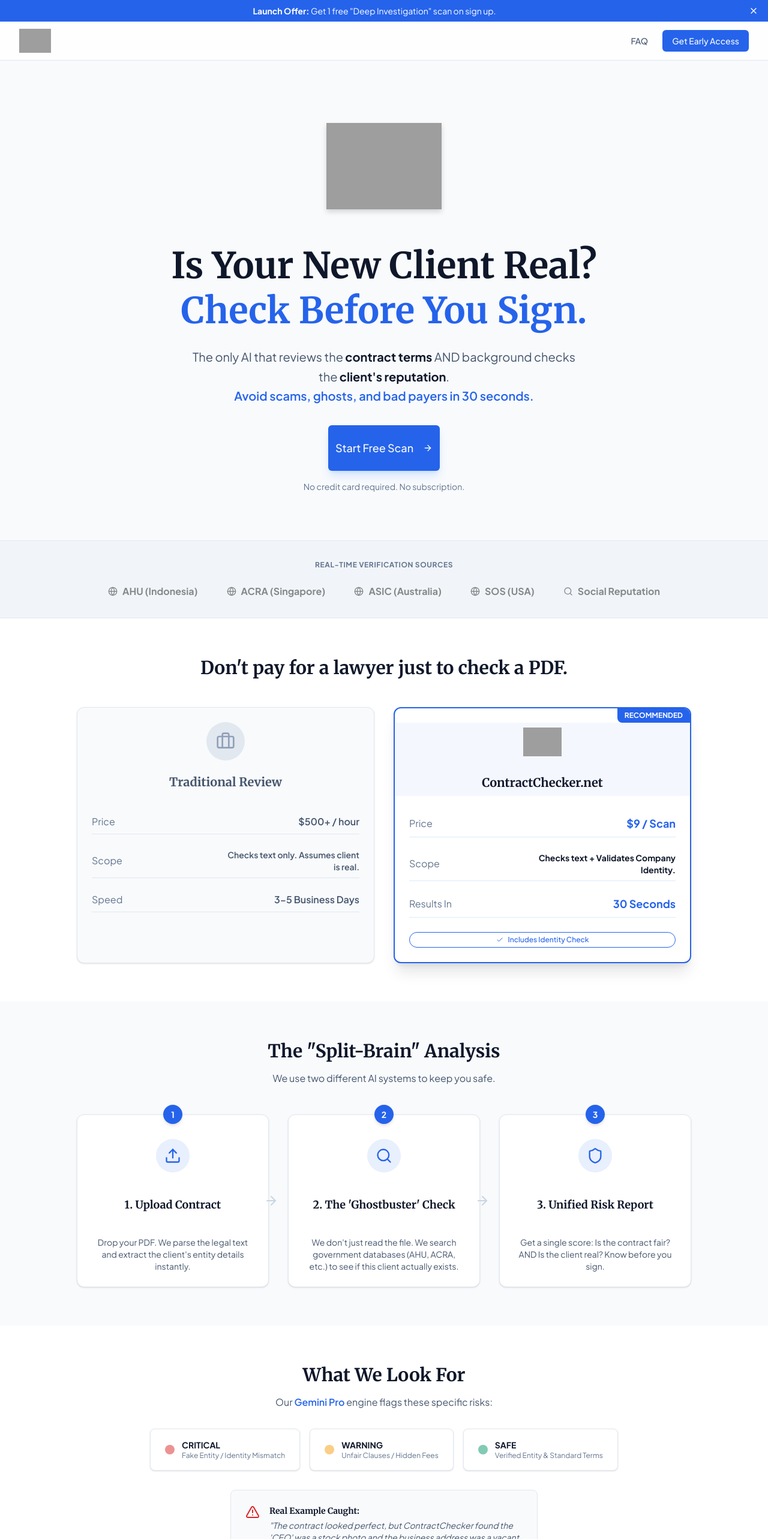
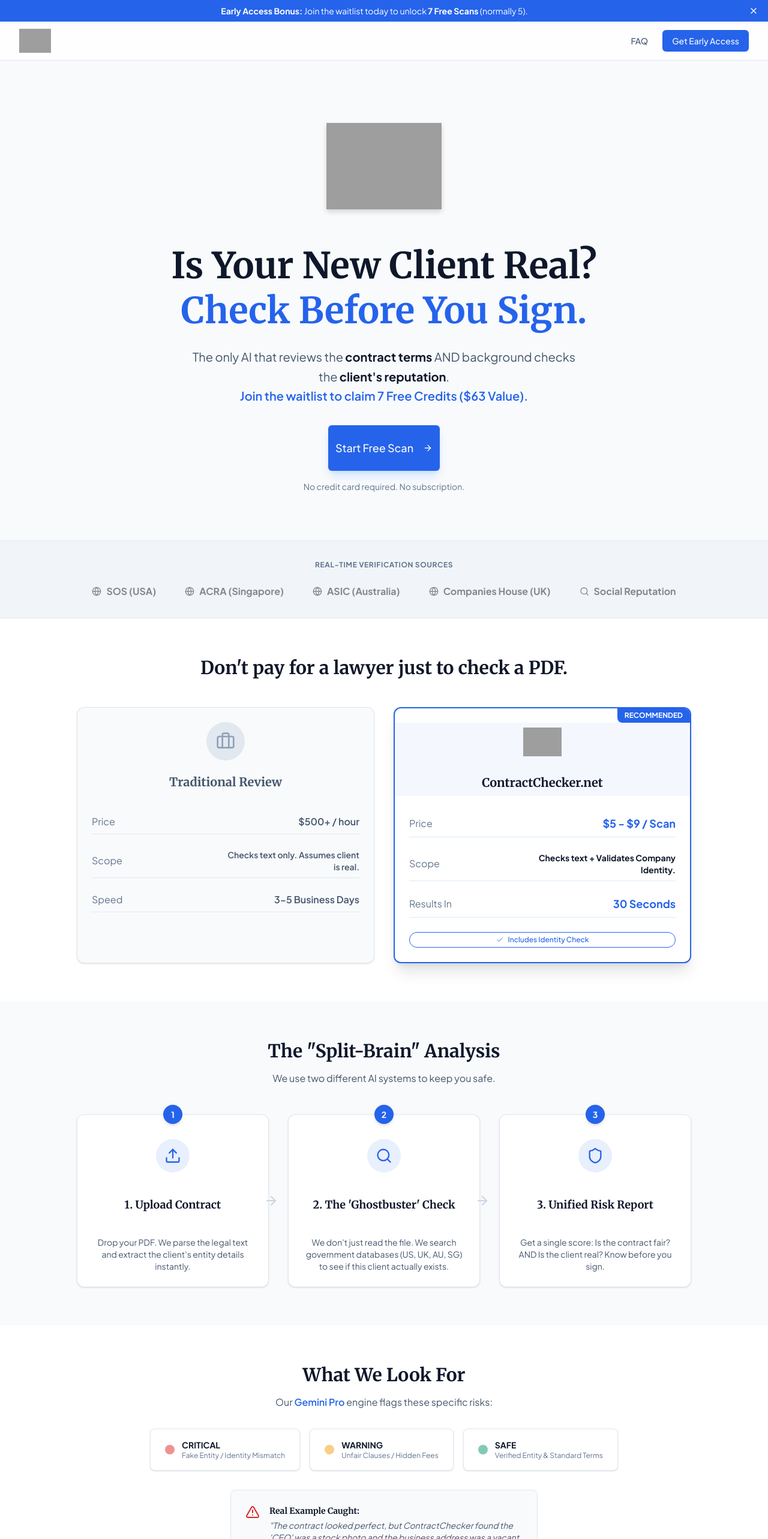
Before and after one commit to marendra/contractchecker, a SvelteKit app: page / in a window 1280 px wide. Shown: the top 2566 px of the page at 60% size. Built offline with nearby package versions, Linux system fonts and the light colour scheme; grey boxes are pictures that could not be loaded.

Commit message:
fix pricing

```diff
--- a/src/routes/(public)/+page.svelte
+++ b/src/routes/(public)/+page.svelte
@@ -4,8 +4,6 @@
     import {
        Card,
        CardContent,
-       CardDescription,
-       CardFooter,
        CardHeader,
        CardTitle
     } from "$lib/components/ui/card";
@@ -15,21 +13,17 @@
     import {
        Shield,
        Upload,
-       Scan,
-       Zap,
+       Search,
        Check,
        X,
-       Clock,
        Briefcase,
        ArrowRight,
-       Search,
        Globe,
        AlertTriangle,
        Loader2
     } from "lucide-svelte";
     import { joinWaitlist } from "$lib/firebaseclient";
 
-    // REVISION: Features now highlight the "Split-Brain" Architecture (Identity + Text) [cite: 50-73]
     const features = [
        {
           icon: Upload,
@@ -37,9 +31,9 @@
           description: "Drop your PDF. We parse the legal text and extract the client's entity details instantly."
        },
        {
-          icon: Search, // Changed to Search to represent "Investigation" [cite: 66]
+          icon: Search,
           title: "2. The 'Ghostbuster' Check",
-          description: "We don't just read the file. We search government databases (AHU, ACRA, etc.) to see if this client actually exists."
+          description: "We don't just read the file. We search government databases (US, UK, AU, SG) to see if this client actually exists."
        },
        {
           icon: Shield,
@@ -48,7 +42,7 @@
        }
     ];
 
-    // REVISION: Comparison now focuses on SCOPE (Identity vs Text) rather than just price [cite: 8]
+    // REVISION: Pricing reflects the global bulk discount ($5 - $9)
     const lawyerComparison = {
        oldWay: {
           title: "Traditional Review",
@@ -61,20 +55,20 @@
        newWay: {
           title: "ContractChecker.net",
           icon: Shield,
-          price: "$9 / Scan", // [cite: 14]
+          price: "$5 - $9 / Scan", // Shows the bulk discount range
           speed: "30 Seconds",
           scope: "Checks text + Validates Company Identity.",
           mood: "blue"
        }
     };
 
-    // REVISION: Risk levels now include "Fake Entity" warnings [cite: 49]
     const riskLevels = [
        { level: "CRITICAL", color: "bg-gavel-red", text: "Fake Entity / Identity Mismatch" },
        { level: "WARNING", color: "bg-caution-gold", text: "Unfair Clauses / Hidden Fees" },
        { level: "SAFE", color: "bg-verdict-green", text: "Verified Entity & Standard Terms" }
     ];
 
+    // REVISION: Removed "Rp 75k" and explained the $5 logic
     const faqs = [
        {
           question: "Is this a replacement for a real lawyer?",
@@ -82,7 +76,7 @@
        },
        {
           question: "How do you check if a client is real?",
-          answer: "We use a 'Split-Brain' AI. While one AI reads your contract, another AI (Perplexity-powered) searches live government databases (like AHU in Indonesia or ACRA in Singapore) and social media to verify the client's reputation."
+          answer: "We use a 'Split-Brain' AI. While one AI reads your contract, another AI (Perplexity-powered) searches live government databases (like Secretary of State in US or ACRA in Singapore) and social media to verify the client's reputation."
        },
        {
           question: "Is my contract kept private?",
@@ -94,7 +88,7 @@
        },
        {
           question: "How does the pricing work?",
-          answer: "It's a Pay-Per-Use model. Your first scan is completely free. After that, single scans are $9 (or approx Rp 75k). No monthly subscriptions."
+          answer: "It's a Pay-Per-Use model. Your first scan is free. After that, single scans are $9. You can get the price down to $5 per scan by purchasing bulk credits (e.g., 5 credits for $25)."
        }
     ];
 
@@ -163,13 +157,33 @@
     <meta name="twitter:title" content="ContractChecker.net | The Freelancer's Bodyguard" />
     <meta name="twitter:description" content="Instant background check & contract analysis." />
     <meta name="twitter:image" content="https://storage.contractchecker.net/og-image.jpg" />
+
+    {@html `
+    <script type="application/ld+json">
+    {
+      "@context": "https://schema.org",
+      "@type": "SoftwareApplication",
+      "name": "ContractChecker.net",
+      "applicationCategory": "BusinessApplication",
+      "operatingSystem": "Web",
+      "offers": {
+        "@type": "Offer",
+        "price": "5.00",
+        "priceCurrency": "USD",
+        "minPrice": "5.00",
+        "maxPrice": "9.00"
+      },
+      "description": "AI-powered contract analysis tool that identifies legal risks, hidden fees, and liabilities in seconds."
+    }
+    </script>
+    `}
 </svelte:head>
 
 <div class="min-h-screen bg-slate-50 font-sans">
     {#if showBanner}
        <div class="bg-electric-blue text-white text-sm py-2 px-4 flex justify-between items-center">
           <span class="flex-1 text-center">
-             <strong>Launch Offer:</strong> Get 1 free "Deep Investigation" scan on sign up.
+             <strong>Early Access Bonus:</strong> Join the waitlist today to unlock <strong>7 Free Scans</strong> (normally 5).
           </span>
           <button onclick={() => showBanner = false} class="ml-4 hover:text-slate-200 transition-colors">
              <X class="h-4 w-4" />
@@ -216,7 +230,7 @@
 
           <p class="text-xl text-slate-600 mb-8 max-w-2xl mx-auto leading-relaxed">
              The only AI that reviews the <strong class="text-deep-justice">contract terms</strong> AND background checks the <strong class="text-deep-justice">client's reputation</strong>.
-             <br><span class="text-electric-blue font-semibold">Avoid scams, ghosts, and bad payers in 30 seconds.</span>
+             <br><span class="text-electric-blue font-semibold">Join the waitlist to claim 7 Free Credits ($63 Value).</span>
           </p>
 
           <div class="flex flex-col sm:flex-row gap-4 justify-center items-center">
@@ -241,10 +255,10 @@
                 Real-time Verification Sources
             </p>
             <div class="flex flex-wrap justify-center items-center gap-8 md:gap-12 opacity-60 grayscale hover:grayscale-0 transition-all duration-300">
-                <div class="flex items-center gap-2 font-bold text-slate-700"><Globe class="h-4 w-4"/> AHU (Indonesia)</div>
+                <div class="flex items-center gap-2 font-bold text-slate-700"><Globe class="h-4 w-4"/> SOS (USA)</div>
                 <div class="flex items-center gap-2 font-bold text-slate-700"><Globe class="h-4 w-4"/> ACRA (Singapore)</div>
                 <div class="flex items-center gap-2 font-bold text-slate-700"><Globe class="h-4 w-4"/> ASIC (Australia)</div>
-                <div class="flex items-center gap-2 font-bold text-slate-700"><Globe class="h-4 w-4"/> SOS (USA)</div>
+                <div class="flex items-center gap-2 font-bold text-slate-700"><Globe class="h-4 w-4"/> Companies House (UK)</div>
                 <div class="flex items-center gap-2 font-bold text-slate-700"><Search class="h-4 w-4"/> Social Reputation</div>
             </div>
         </div>
@@ -404,7 +418,7 @@
        </div>
     </section>
 
-   <section class="py-16 px-4 bg-white border-b border-slate-200">
+    <section class="py-16 px-4 bg-white border-b border-slate-200">
        <div class="max-w-4xl mx-auto">
           <h2 class="font-serif text-3xl font-bold text-center text-deep-justice mb-8">
              Latest from the Blog
@@ -515,7 +529,9 @@
                 <Check class="h-8 w-8 text-verdict-green" />
              </div>
              <h3 class="font-serif text-xl font-bold text-deep-justice mb-2">You're on the list!</h3>
-             <p class="text-slate-600 text-sm mb-6">We'll notify you when your first free scan is ready.</p>
+             <p class="text-slate-600 text-sm mb-6">
+                Your <strong>7 Free Scans</strong> will be credited to this email address when we launch.
+             </p>
              <Button
                 class="w-full bg-electric-blue hover:bg-blue-700"
                 onclick={() => showWaitlistModal = false}
@@ -531,9 +547,15 @@
              }}
              class="space-y-4 py-2"
           >
-             <p class="text-slate-600 text-sm mb-4">
-                Stop guessing. Start verifying. Enter your email to get <strong>1 Free Deep Scan</strong> when we launch.
-             </p>
+             <div class="bg-blue-50 p-4 rounded-lg border border-blue-100 mb-4">
+                <p class="text-deep-justice text-sm font-semibold mb-1">
+                   🎁 Founder's Reward
+                </p>
+                <p class="text-slate-600 text-xs">
+                   Standard users get 5 free scans. <strong>Waitlist members get 7.</strong>
+                   <br>Enter your email to lock in your bonus credits.
+                </p>
+             </div>
 
              <input
                 type="text"
@@ -591,18 +613,13 @@
 </div>
 
 <style>
-    /* Custom Utility Classes for Brand Colors from TDS [cite: 170] */
     .text-electric-blue { color: #2563eb; }
     .bg-electric-blue { background-color: #2563eb; }
-
     .text-deep-justice { color: #0f172a; }
     .bg-deep-justice { background-color: #0f172a; }
-
     .text-verdict-green { color: #059669; }
     .bg-verdict-green { background-color: #059669; }
-
     .text-gavel-red { color: #DC2626; }
     .bg-gavel-red { background-color: #DC2626; }
-
-    .bg-caution-gold { background-color: #F59E0B; } /* Added for Warning level */
+    .bg-caution-gold { background-color: #F59E0B; }
 </style>
```
